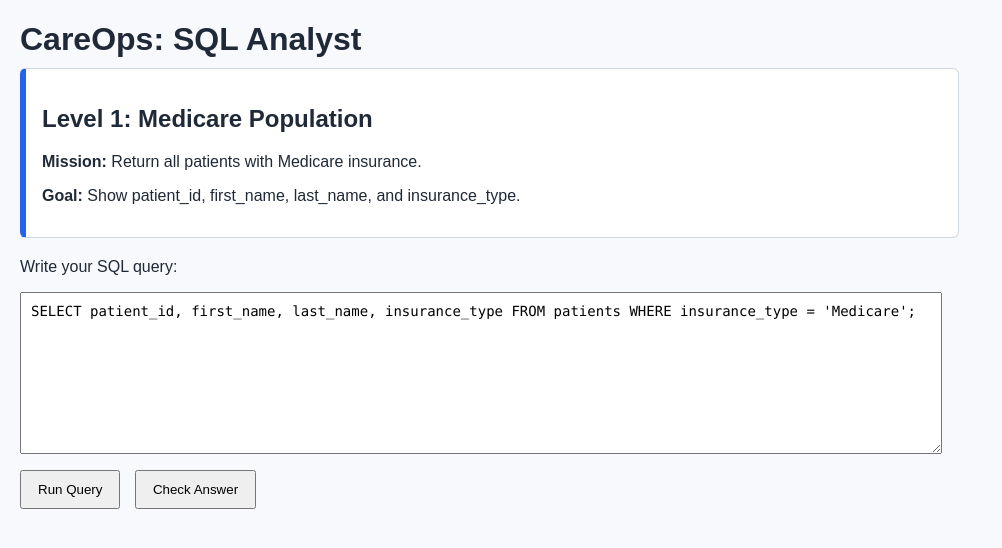
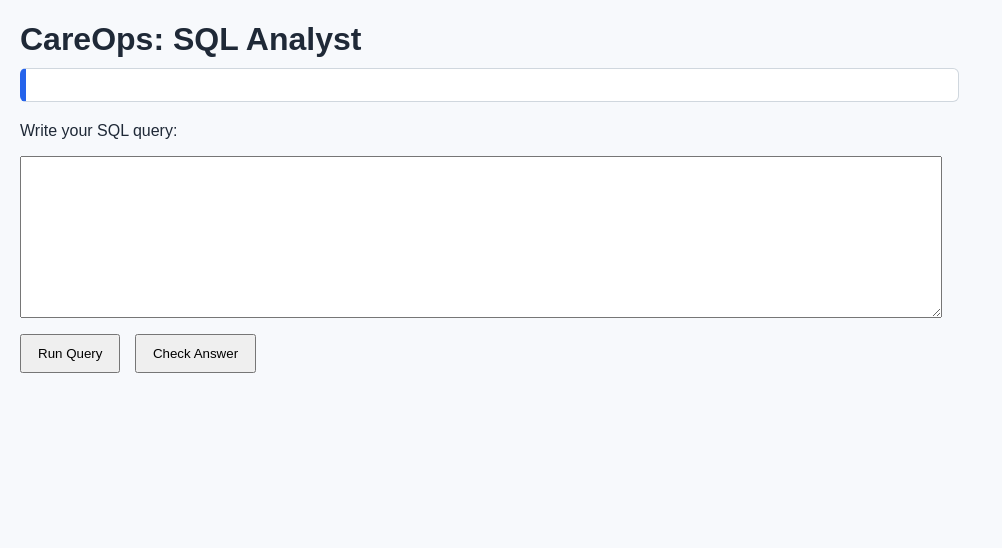
Before and after one commit to jhulsey299-rgb/careops-app, a Flask app: page / in a window 1280 px wide. Shown: the top 548 px of the page, without its empty margins (0-1002 px from the left). Run offline with Flask 3, Linux system fonts and the light colour scheme.

Commit message:
Update index.html

```diff
--- a/templates/index.html
+++ b/templates/index.html
@@ -4,19 +4,18 @@
     <title>CareOps SQL Analyst</title>
     <link rel="stylesheet" href="/static/style.css">
 </head>
+
 <body>
 
     <h1>CareOps: SQL Analyst</h1>
 
     <div class="mission-box">
-    <h2>Level 1: Medicare Population</h2>
-    <p><strong>Mission:</strong> Return all patients with Medicare insurance.</p>
-    <p><strong>Goal:</strong> Show patient_id, first_name, last_name, and insurance_type.</p>
+        <!-- This will be dynamically filled by app.js -->
     </div>
 
     <p>Write your SQL query:</p>
 
-<textarea id="query">SELECT patient_id, first_name, last_name, insurance_type FROM patients WHERE insurance_type = 'Medicare';</textarea><br>
+    <textarea id="query" rows="6" cols="80"></textarea><br>
 
     <div class="button-row">
         <button onclick="runQuery()">Run Query</button>
@@ -25,6 +24,7 @@
 
     <div id="feedback"></div>
     <div id="next-level"></div>
+
     <div id="output"></div>
 
     <script src="/static/app.js"></script>
```
Lines whose indentation alone changed are shown as unchanged.
